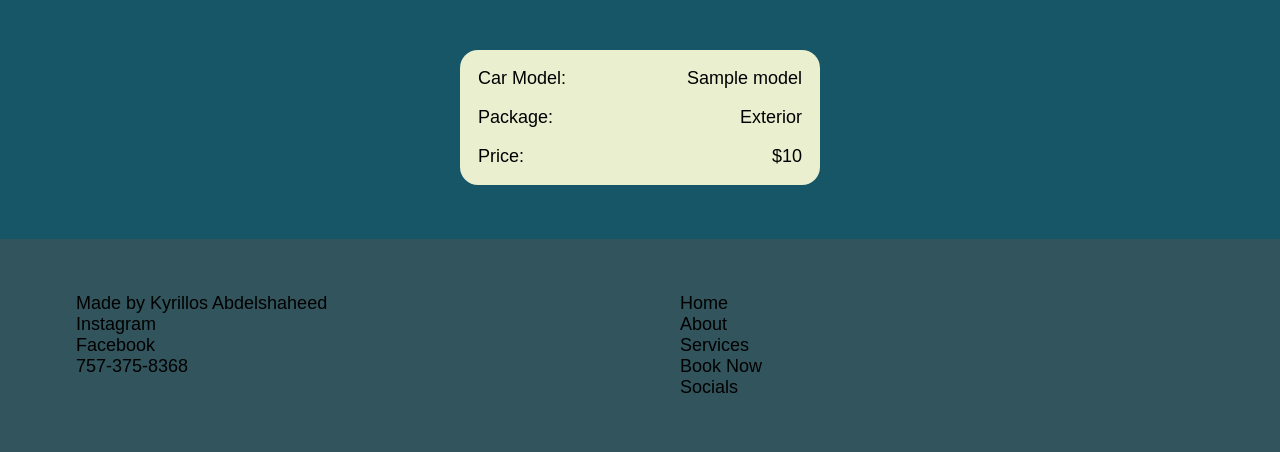
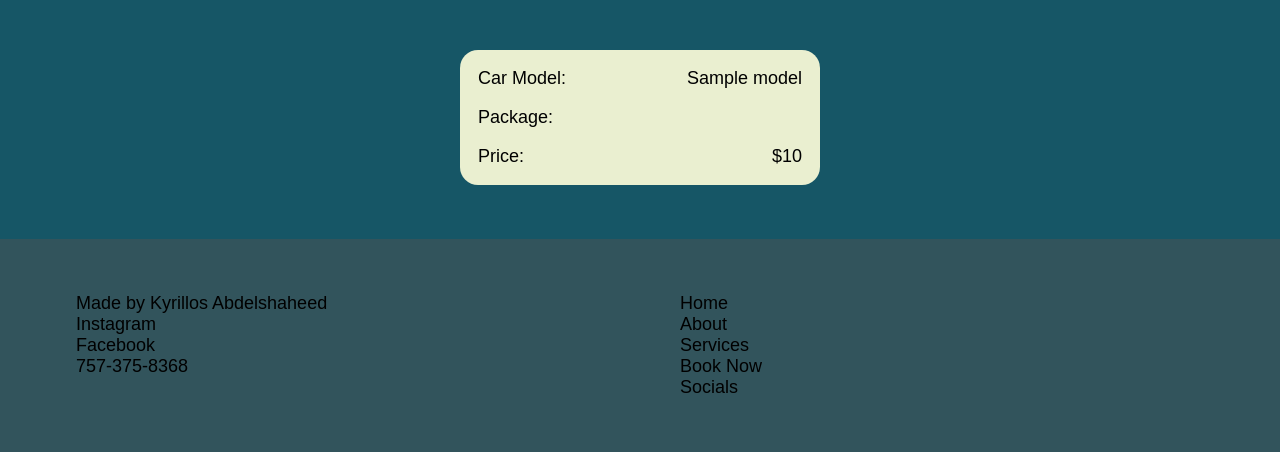
Before and after one commit to GnarlyBros/GnarlyBrosWebsite, a Flask app: page /review/ in a window 1280 px wide. Shown: the part 574-1026 px from the top of the page. Run offline with Flask 3, Linux system fonts and the light colour scheme; a database or web service that is not in the repository returns one stand-in record (values such as "Sample title").

Commit message:
final package fix

```diff
--- a/app.py
+++ b/app.py
@@ -106,7 +106,7 @@
     def review():
         entry_id = request.args.get("entry_id")
         entry = app.db.entries.find_one({"_id": ObjectId(entry_id)})
-
+        print(entry['package'])
         return render_template("review.html",
                            first_name=entry['first name'],
                            last_name=entry['last name'],
--- a/templates/review.html
+++ b/templates/review.html
@@ -44,7 +44,7 @@
                 </div>
                 <div class="review__package">
                     <span class="review__left">Package:</span>
-                    <span class="review__right">{% if package == Both_package %} Both {% elif package == interior_package %} Interior {% else %} Exterior {% endif %}</span>
+                    <span class="review__right"> {% if package == "Exterior_package" %} Exterior {% elif package == "Interior_package" %} Interior {% elif package == "Both_package" %} Both {% endif %}</span>
                 </div>
                 <div class="review__price">
                     <span class="review__left">Price:</span>
```
